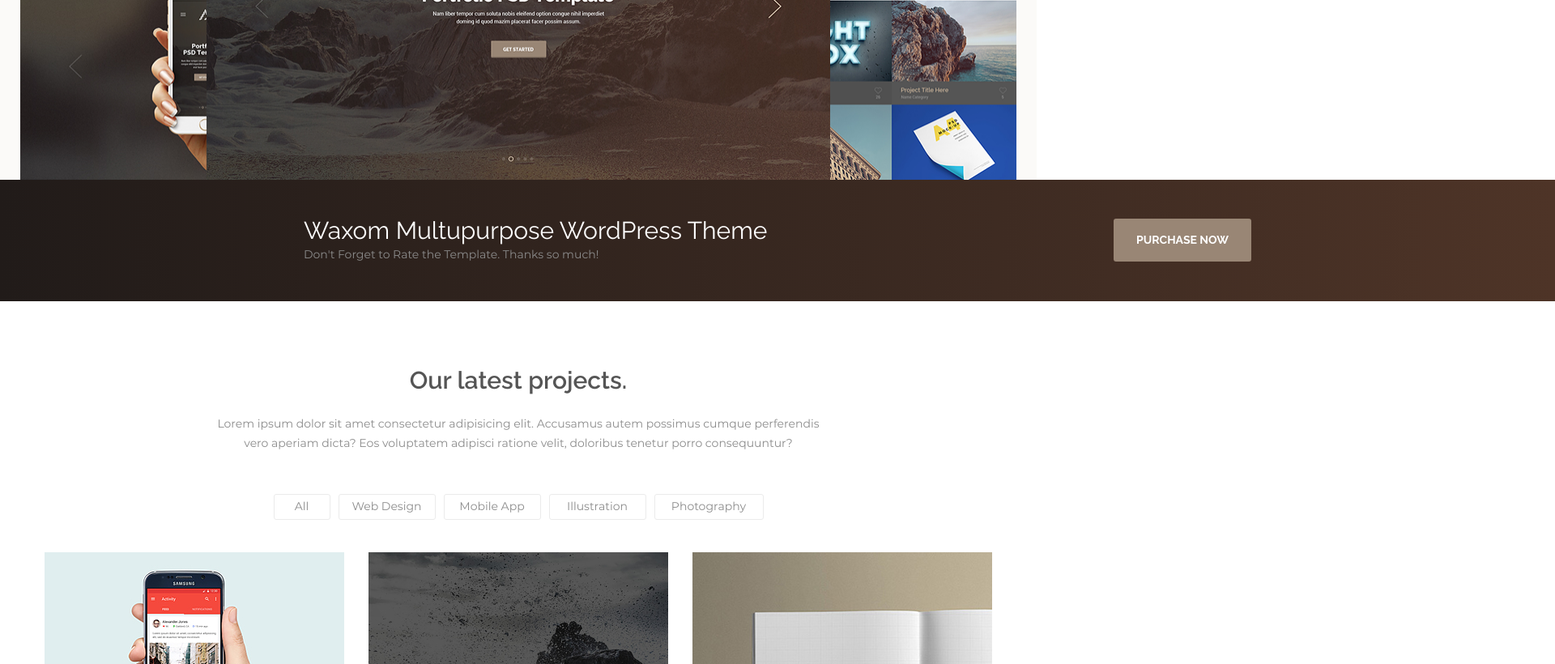
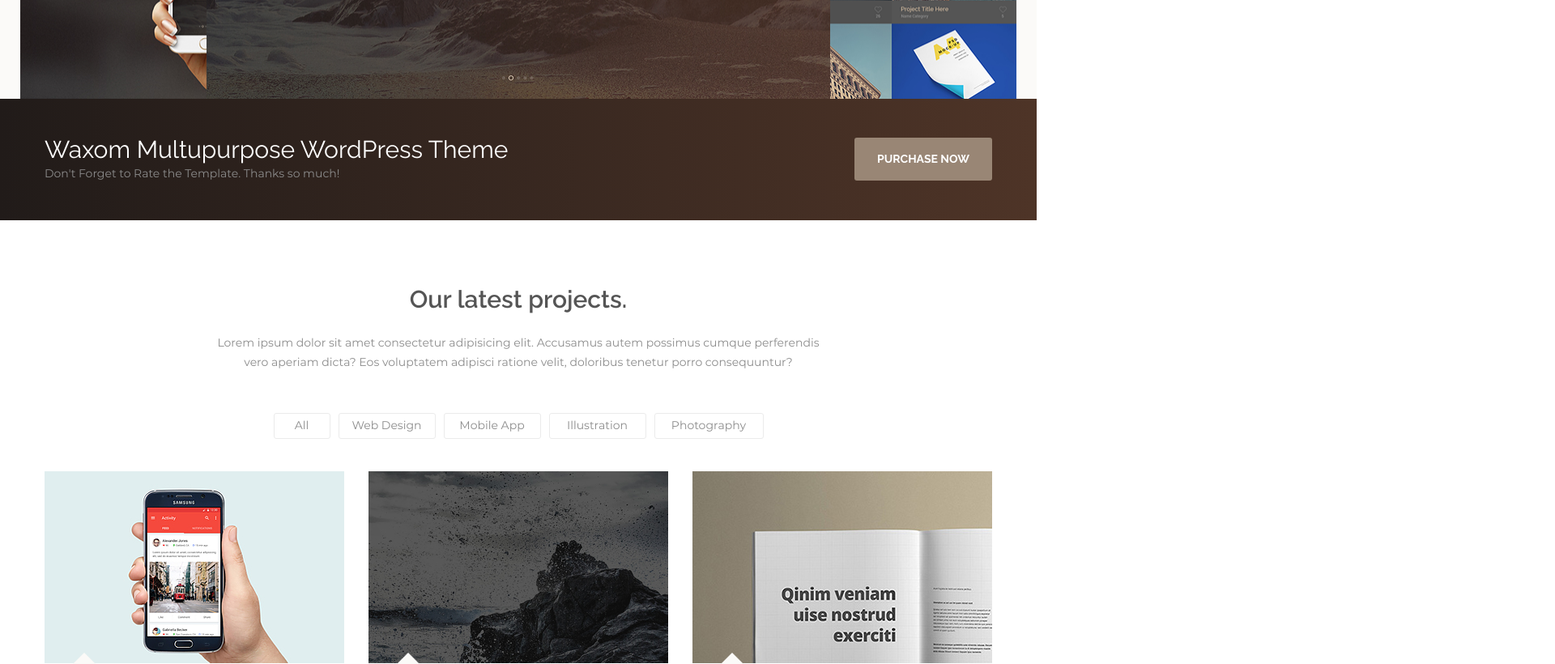
Before and after one commit to xameYeoh/geekbrainshtml5-2maket-, a plain HTML site: page index.html in a window 1280 px wide. Shown: the part 1980-2800 px from the top of the page at 81% size, 1920 px wide, since content can reach past the window. Drawn offline with Linux system fonts and the light colour scheme.

Commit message:
fixed adaptive design blocks

```diff
--- a/styles/style.scss
+++ b/styles/style.scss
@@ -11,6 +11,8 @@ a {
 
 .section {
     padding: 80px 0;
+    box-sizing: border-box;
+    min-width: 100vw;
 }
 
 .text {
@@ -345,7 +347,7 @@ a {
 }
 
 .aside {
-    min-width: 1920px;
+    min-width: 100vw;
     height: 150px;
     background-color: #f4f5f8;
     background-image: linear-gradient(90deg, #211b19 0%, #4e3427 100%);
@@ -562,6 +564,8 @@ a {
     align-items: center;
     position: relative;
     background: #eeeeee;
+    position: relative;
+    overflow: hidden;
 
     &-file {
         min-width: 100%;
```
Also changed, not shown: styles/style.css, 1 other file.
